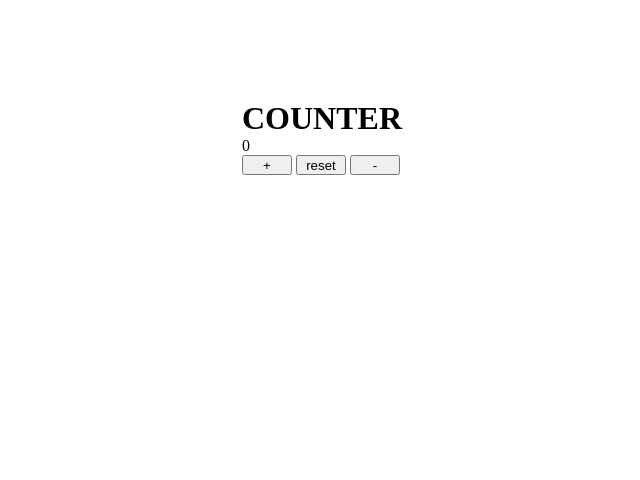
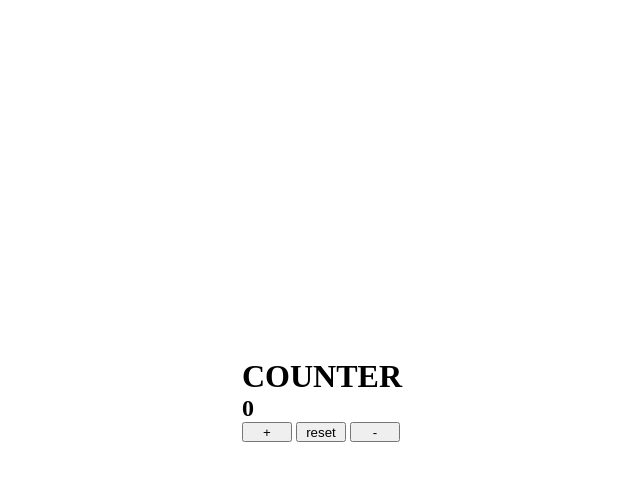
Before and after one commit to hammzyy/Counter, a plain HTML site: page index.html in a window 1280 px wide. Shown: the whole page, without its empty margins (318-958 px from the left). Drawn offline with Linux system fonts and the light colour scheme.

Commit message:
modified

```diff
--- a/index.html
+++ b/index.html
@@ -10,7 +10,7 @@
 <body>
     <div>
         <h1>COUNTER</h1>
-        <div id="val">0</div>
+        <h2 id="val">0</h2>
 
         <button onclick="add()" id="increase">+</button>
         <button onclick="res()" id="reset">reset</button>
--- a/style.css
+++ b/style.css
@@ -4,11 +4,13 @@
 }
 
 body{
-    margin: 100px;
+    justify-content: center;
     align-items: center;
     flex-direction: column;
     display: flex;
+    height: 100vh;
 }
+
 button{
     height: 20px;
     width: 50px;
```
